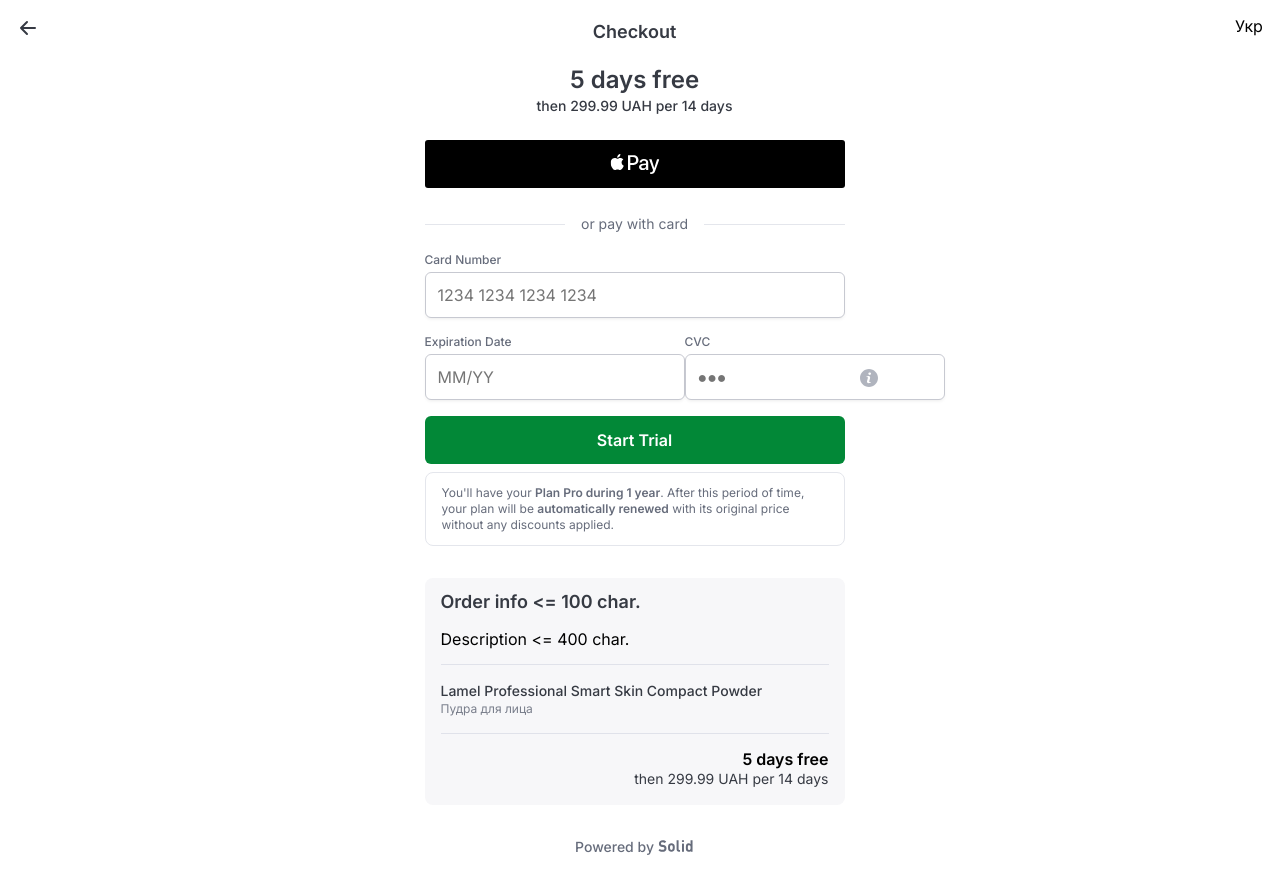
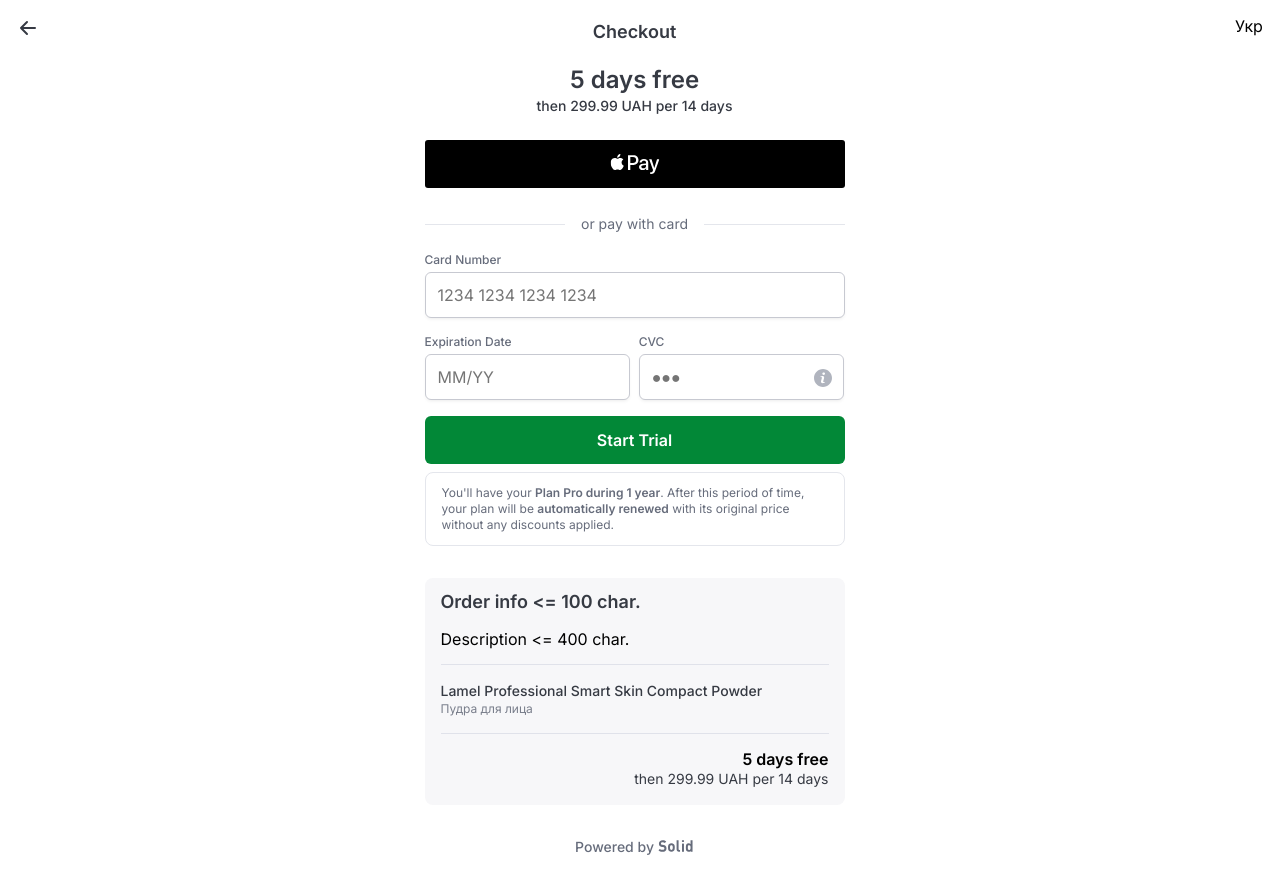
Before and after one commit to HJyup/payment-page, a React (Create React App) app: page / in a window 1280 px wide. Shown: the top 894 px of the page. Built offline with nearby package versions, Linux system fonts and the light colour scheme.

Commit message:
fix: fixed input layout

```diff
--- a/src/common/components/input/Input.module.scss
+++ b/src/common/components/input/Input.module.scss
@@ -6,11 +6,11 @@
     flex-direction: column;
     position: relative;
     gap: 4px;
+    width: 100%;
 }
 
 .input {
     padding: 10px 12px;
-
     border-radius: 6px;
     border: 1px solid $text-field;
     box-shadow: 0 2px 4px -2px rgba(0, 0, 0, 0.12);
--- a/src/common/modules/payment-form/PaymentForm.module.scss
+++ b/src/common/modules/payment-form/PaymentForm.module.scss
@@ -8,9 +8,12 @@
 }
 
 .additional {
-    width: 100%;
     display: flex;
-    justify-content: space-between;
+    gap: 2%;
+}
+
+.additionalBlock{
+    width: 49%;
 }
 
 .success {
--- a/src/common/modules/payment-form/PaymentForm.tsx
+++ b/src/common/modules/payment-form/PaymentForm.tsx
@@ -48,6 +48,7 @@ const PaymentForm = () => {
               error={errors.cardNumber}
             />
             <div className={styles.additional}>
+              <div className={styles.additionalBlock}>
                 <Input
                   id="date"
                   name="date"
@@ -55,6 +56,8 @@ const PaymentForm = () => {
                   label="Expiration Date"
                   error={errors.date}
                 />
+              </div>
+              <div className={styles.additionalBlock}>
                 <Input
                   id="cvc"
                   name="cvc"
@@ -64,6 +67,7 @@ const PaymentForm = () => {
                   error={errors.cvc}
                   isSVC
                 />
+              </div>
             </div>
             <Button
               type="submit"
```
Lines whose indentation alone changed are shown as unchanged.
